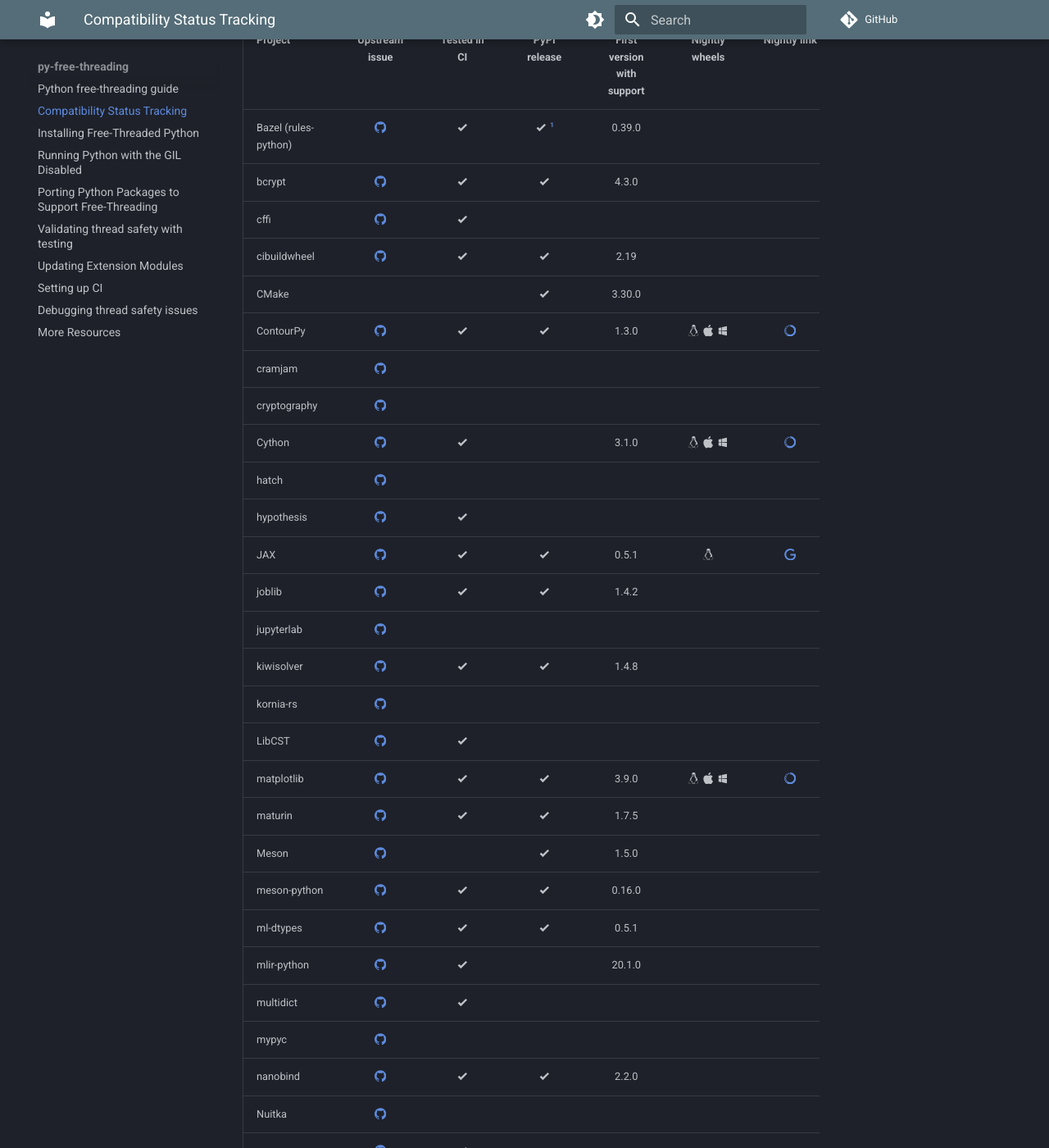
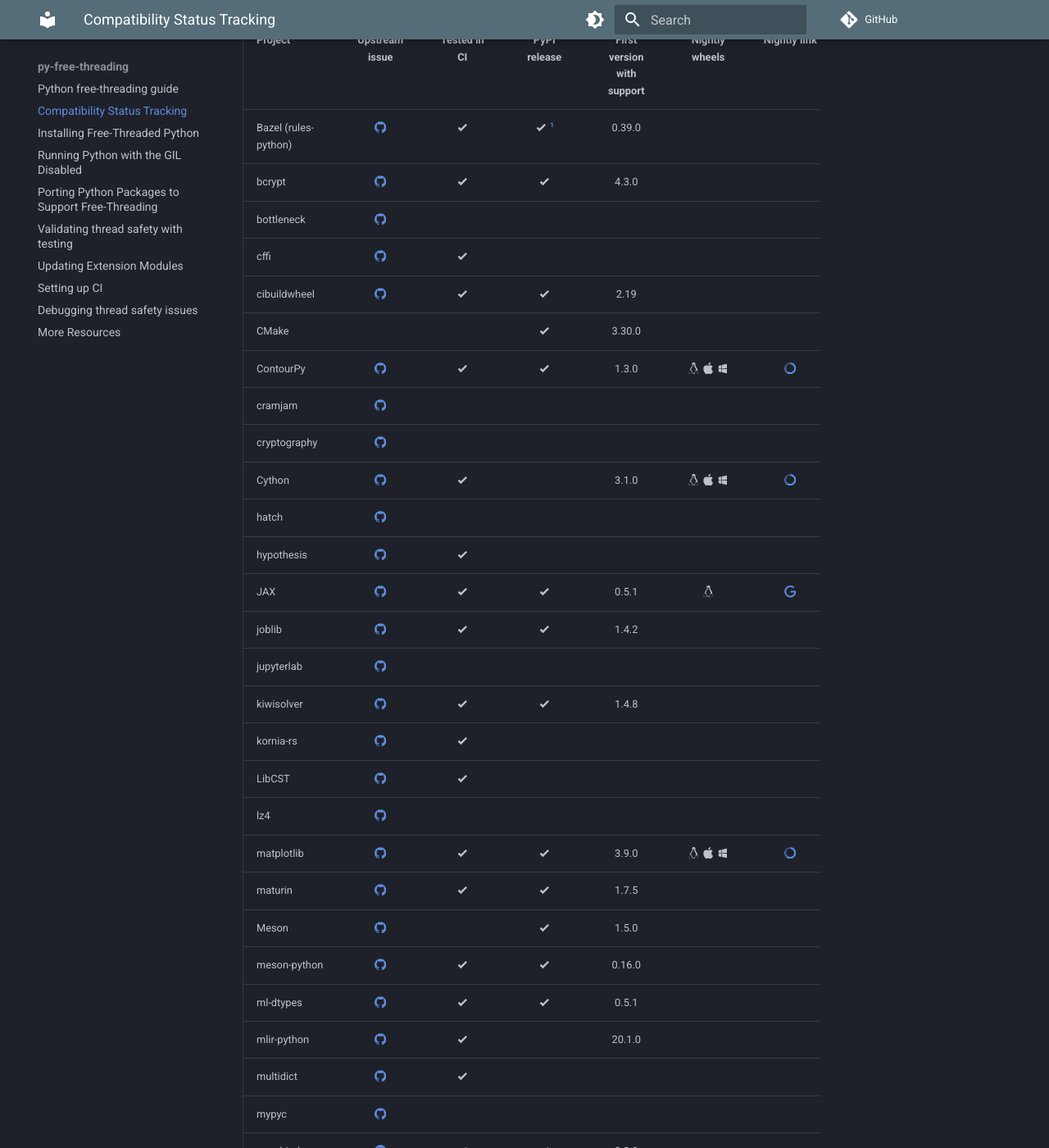
Before and after one commit to Quansight-Labs/free-threaded-compatibility, an MkDocs documentation site: the page built from docs/tracking.md, in a window 1280 px wide and 1400 px high, scrolled down 677 px. Shown: the whole window at 82% size. Built offline with MkDocs 1.6.1 and Material for MkDocs 9.7.7, drawn with Linux system fonts in a browser that asks for light colours; comment, search, counter and statistics services are not loaded.

Commit message:
tracker update: add bottleneck, lz4 and update kornia-rs (#158)
* tracker update: add bottleneck, lz4 and update kornia-rs

* [pre-commit.ci lite] apply automatic fixes

---------

Co-authored-by: pre-commit-ci-lite[bot] <117423508+pre-commit-ci-lite[bot]@users.noreply.github.com>

```diff
--- a/docs/tracking.md
+++ b/docs/tracking.md
@@ -36,6 +36,7 @@
 | :------------------- | :--------------------------------------------------------------------------: | :-------------------: | :------------------------: | :------------------------: | :--------------------------------------------------------: | :------------------------------------------------------------------------------------------: |
 | Bazel (rules-python) |  [:simple-github:](https://github.com/bazelbuild/rules_python/issues/2386)   | :material-check-bold: | :material-check-bold: [^1] |           0.39.0           |                                                            |                                                                                              |
 | bcrypt               |         [:simple-github:](https://github.com/pyca/bcrypt/issues/913)         | :material-check-bold: |   :material-check-bold:    |           4.3.0            |                                                            |                                                                                              |
+| bottleneck           |       [:simple-github:](https://github.com/pydata/bottleneck/pull/468)       |                       |                            |                            |                                                            |                                                                                              |
 | cffi                 |      [:simple-github:](https://github.com/python-cffi/cffi/issues/126)       | :material-check-bold: |                            |                            |                                                            |                                                                                              |
 | cibuildwheel         |     [:simple-github:](https://github.com/pypa/cibuildwheel/issues/1657)      | :material-check-bold: |   :material-check-bold:    |            2.19            |                                                            |                                                                                              |
 | CMake                |                                                                              |                       |   :material-check-bold:    |           3.30.0           |                                                            |                                                                                              |
@@ -49,8 +50,9 @@
 | joblib               |       [:simple-github:](https://github.com/joblib/joblib/issues/1592)        | :material-check-bold: |   :material-check-bold:    |           1.4.2            |                                                            |                                                                                              |
 | jupyterlab           |   [:simple-github:](https://github.com/jupyterlab/jupyterlab/issues/16915)   |                       |                            |                            |                                                            |                                                                                              |
 | kiwisolver           |         [:simple-github:](https://github.com/nucleic/kiwi/pull/190)          | :material-check-bold: |   :material-check-bold:    |           1.4.8            |                                                            |                                                                                              |
-| kornia-rs            |      [:simple-github:](https://github.com/kornia/kornia-rs/issues/226)       |                       |                            |                            |                                                            |                                                                                              |
+| kornia-rs            |      [:simple-github:](https://github.com/kornia/kornia-rs/issues/226)       | :material-check-bold: |                            |                            |                                                            |                                                                                              |
 | LibCST               |      [:simple-github:](https://github.com/Instagram/LibCST/issues/1242)      | :material-check-bold: |                            |                            |                                                            |                                                                                              |
+| lz4                  |    [:simple-github:](https://github.com/python-lz4/python-lz4/issues/292)    |                       |                            |                            |                                                            |                                                                                              |
 | matplotlib           |   [:simple-github:](https://github.com/matplotlib/matplotlib/issues/28611)   | :material-check-bold: |   :material-check-bold:    |           3.9.0            | :simple-linux: :simple-apple: :material-microsoft-windows: |    [:simple-anaconda:](https://anaconda.org/scientific-python-nightly-wheels/matplotlib/)    |
 | maturin              |        [:simple-github:](https://github.com/PyO3/maturin/issues/2315)        | :material-check-bold: |   :material-check-bold:    |           1.7.5            |                                                            |                                                                                              |
 | Meson                |     [:simple-github:](https://github.com/mesonbuild/meson/issues/13263)      |                       |   :material-check-bold:    |           1.5.0            |                                                            |                                                                                              |
```
